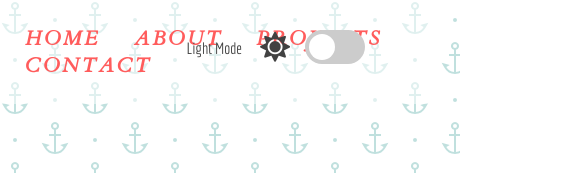
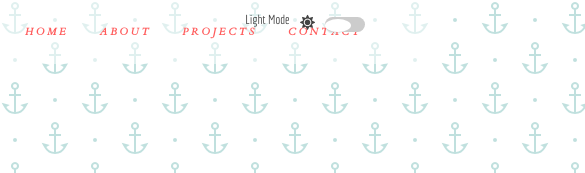
Before and after one commit to Gastontk/light-dark-mode, a plain HTML site: page index.html in a window 390 px wide. Shown: the top 173 px of the page, 585 px wide, since content can reach past the window. Drawn offline with Linux system fonts and the light colour scheme; some packages are replaced by stand-ins of ours; a script that the page names is missing.

Commit message:
continuing mobile css practice

```diff
--- a/style.css
+++ b/style.css
@@ -102,8 +102,8 @@ a:focus {
 }
 
 img {
-  max-height: 300px;
-  max-width: 300px;
+  height: 300px;
+  width: 300px;
 }
 
 /* Projects Section */
@@ -259,11 +259,65 @@ input:checked + .slider::before {
   font-size: 30px;
   margin-right: 5px;
 }
-@media screen and (max-width: 1000px) {
+@media screen and (max-width:800px) {
+  nav {
+    font-size: 10px;;
+  }
 
-  .about-container {
-    background: red;
-    flex-direction: column;
+  .theme-switch-wrapper {
+    display: flex;
+    align-items: center;
+    z-index: 100;
+    position: fixed;
+    right: 25px;
+    top: 15px;
+  }
+
+  .theme-switch-wrapper span {
+    margin-right: 5px;
+    font-size: .8rem;
+  }
+
+  .toggle-text {
+    position: relative;
+    /* top: -4px; */
+    right: 3px;
+    color: var(--on-background);
+  }
+
+  .theme-switch {
+    display: inline-block;
+    height: 13px;
+    position: relative;
+    top:0px;
+    width: 40px;
+  }
+  .fa-sun {
+    font-size: 15px;;
+
+  }
+  .slider {
+    height: 15px;
+    background: #ccc;
+    bottom: 0;
+    cursor: pointer;
+    left: 0;
+    position: absolute;
+    right: 0;
+    top: 0;
+    transition: 0.4s;
+  }
+
+  .slider::before {
+    background: #fff;
+    bottom: 0px;
+    content: "";
+    height: 13px;
+    width: 13px;
+    left: 0px;
+    position: absolute;
+    transition: 0.4s;
+    width: 26px;
   }
 
 }
```
Also changed, not shown: img/undraw_progressive_app_m9ms_dark.svg (added), img/undraw_progressive_app_m9ms_light.svg (added).
